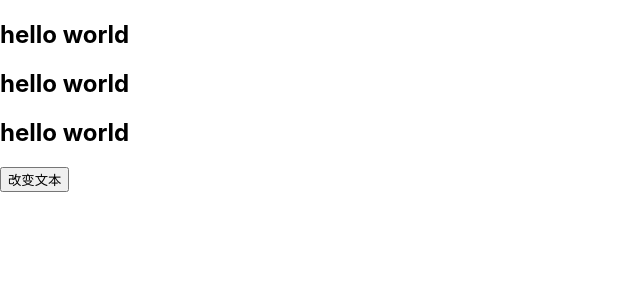
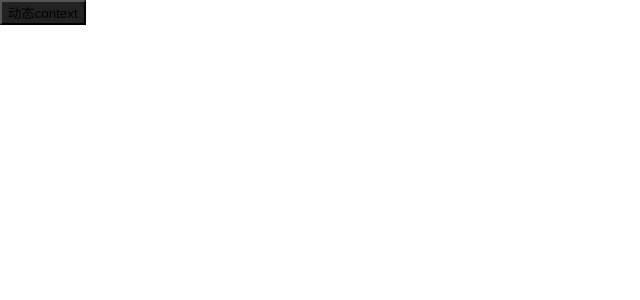
Before and after one commit to pangxueming/learn-react, a React (Create React App) app: page / in a window 1280 px wide. Shown: the top 300 px of the page, without its empty margins (0-640 px from the left). Built offline with nearby package versions, Linux system fonts and the light colour scheme.

Commit message:
动态context修改

```diff
--- a/src/App.js
+++ b/src/App.js
@@ -1,10 +1,10 @@
 import React from 'react';
-import Ref from './react-高级指引/ref/App'
+import ThemedButton from './react-高级指引/动态Context/themed-button'
 
 function App() {
 
   return (
-    <Ref />
+    <ThemedButton title="改变文本" />
   )
 }
 
--- a/src/react-高级指引/动态Context/theme-context.js
+++ b/src/react-高级指引/动态Context/theme-context.js
@@ -12,6 +12,6 @@ export const themes = {
 }
 
 export const ThemeContext = React.createContext({
-  thems: themes.dark,//默认值,
+  themes: themes.dark,//默认值,
   toggleTheme: () => { },
 })
--- a/src/react-高级指引/动态Context/themed-button.js
+++ b/src/react-高级指引/动态Context/themed-button.js
@@ -8,8 +8,9 @@ class ThemedButton extends React.Component {
     return (
       <button
         {...props}
-        style={{ backgroundColor: theme.background }}
-      />
+        style={{ backgroundColor: theme.themes.background }}>
+        动态context
+      </button>
     );
   }
 }
```
